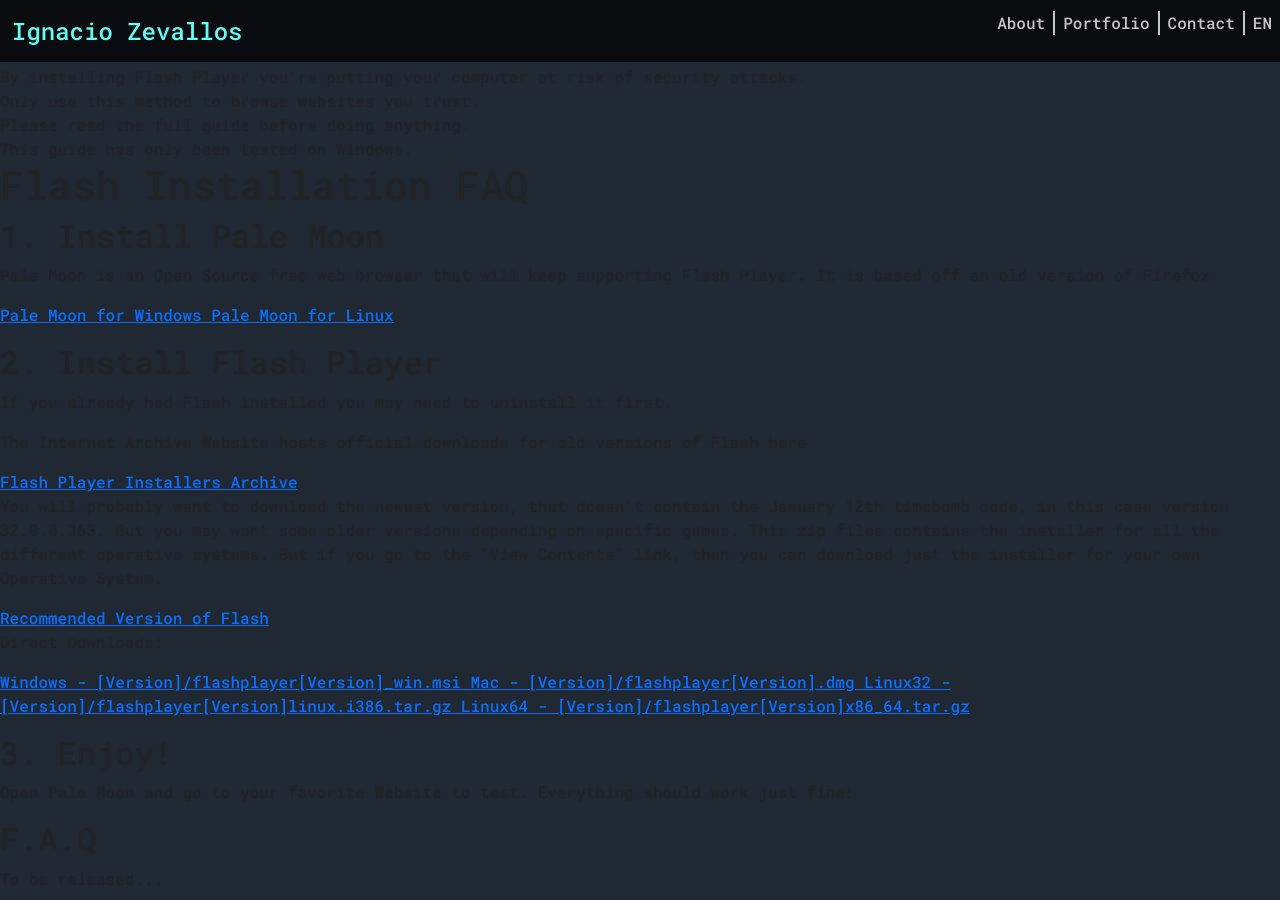
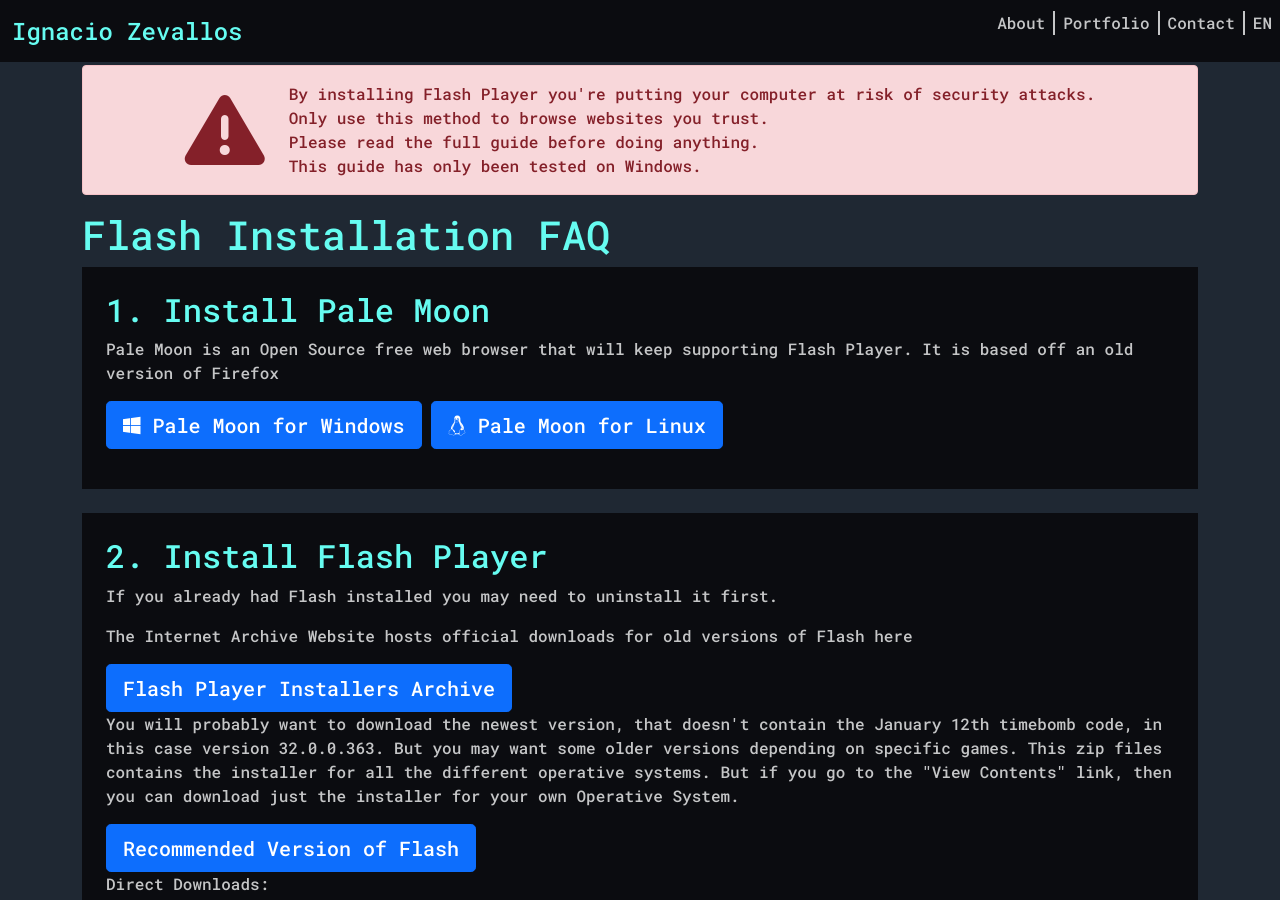
Before and after one commit to ijzm/ijzm.github.io, a Jekyll site: the page built from RandomStuff/FlashFAQ.html, in a window 1280 px wide and 900 px high. Built offline with Jekyll 4.4.1, drawn with Linux system fonts in a browser that asks for light colours; nearby versions of some CDN libraries.

Commit message:
Ported FlashFaq & NitromeMusic

```diff
--- a/RandomStuff/FlashFAQ.html
+++ b/RandomStuff/FlashFAQ.html
@@ -3,8 +3,11 @@ layout: default
 title: Flash Installation FAQ
 description: "Using Flash Player in 2021 and later"
 ---
-<div class="Container">
-<div class="Warning">
+<!--TODO: Buttons-->
+<div class="container">
+	<div class="alert alert-danger d-flex flex-row justify-content-center" role="alert">
+		<div class="fas fa-exclamation-triangle me-4 h-100 display-1 color-black fw-bold"></div>
+		<div>
 			By installing Flash Player you're putting your computer at risk of security attacks.
 			<br>
 			Only use this method to browse websites you trust.
@@ -13,33 +16,33 @@ Please read the full guide before doing anything.
 			<br>
 			This guide has only been tested on Windows.
 		</div>
+	</div>
 
-<h1>
+	<h1 class="color-text-accent">
 		Flash Installation FAQ
 	</h1>
-
-<div class="FullBox">
-<h2>
+	<div class="bg-container p-4 mb-4 color-text-default">
+		<h2 class="color-text-accent">
 			1. Install Pale Moon
 		</h2>
 		<p>
-Pale Moon is an Open Source free web browser that will keep supporting Flash Player. It is based off an old version of Firefox
+			Pale Moon is an Open Source free web browser that will keep supporting Flash Player. It is based off an old
+			version of Firefox
+		</p>
 
-<div class="FlexList">
-	<a class="Windows Button" href="https://www.palemoon.org/download.shtml">
+		<a class="btn btn-primary btn-lg mb-3 mw-100" role="button" href="https://www.palemoon.org/download.shtml">
+			<i class="fab fa-windows"></i>
 			Pale Moon for Windows
 		</a>
-	<a class="Linux Button" href="http://linux.palemoon.org/">
+		<a class="btn btn-primary btn-lg mb-3 mw-100" role="button" href="http://linux.palemoon.org/">
+			<i class="fab fa-linux"></i>
 			Pale Moon for Linux
 		</a>
 
-</div>
-</p>
 
 	</div>
-
-<div class="FullBox">
-<h2>
+	<div class="bg-container p-4 mb-4 color-text-default">
+		<h2 class="color-text-accent">
 			2. Install Flash Player
 		</h2>
 		<p>
@@ -48,38 +51,53 @@ Pale Moon is an Open Source free web browser that will keep supporting Flash Pla
 		<p>
 			The Internet Archive Website hosts official downloads for old versions of Flash here
 		</p>
-<a class="Button" href="https://archive.org/download/flashplayerarchive/pub/flashplayer/installers/archive/">
+		<a class="btn btn-primary btn-lg" role="button"
+			href="https://archive.org/download/flashplayerarchive/pub/flashplayer/installers/archive/">
 			Flash Player Installers Archive
 		</a>
 		<p>
-You will probably want to download the newest version, that doesn't contain the January 12th timebomb code, in this case version 32.0.0.363. But you may want some older versions depending on specific games.
+			You will probably want to download the newest version, that doesn't contain the January 12th timebomb code,
+			in this case version 32.0.0.363. But you may want some older versions depending on specific games.
 
-This zip files contains the installer for all the different operative systems. But if you go to the "View Contents" link, then you can download just the installer for your own Operative System.
+			This zip files contains the installer for all the different operative systems. But if you go to the "View
+			Contents" link, then you can download just the installer for your own Operative System.
 		</p>
-<a class="Button" href="https://ia803201.us.archive.org/view_archive.php?archive=/18/items/flashplayerarchive/pub/flashplayer/installers/archive/fp_32.0.0.363_archive.zip">
+		<a class="btn btn-primary btn-lg" role="button"
+			href="https://ia803201.us.archive.org/view_archive.php?archive=/18/items/flashplayerarchive/pub/flashplayer/installers/archive/fp_32.0.0.363_archive.zip">
 			Recommended Version of Flash
 		</a>
 
 		<p>
 			Direct Downloads:
 		</p>
-	<a class="Windows Button" href="https://archive.org/download/flashplayerarchive/pub/flashplayer/installers/archive/fp_32.0.0.363_archive.zip/32_0_r0_363%2Fflashplayer32_0r0_363_win.msi">
+		<a class="btn btn-primary mb-3 text-truncate mw-100" role="button"
+			href="https://archive.org/download/flashplayerarchive/pub/flashplayer/installers/archive/fp_32.0.0.363_archive.zip/32_0_r0_363%2Fflashplayer32_0r0_363_win.msi">
+			<i class="fab fa-windows"></i>
 			Windows - [Version]/flashplayer[Version]_win.msi
 		</a>
-	<a class="Mac Button" href="https://archive.org/download/flashplayerarchive/pub/flashplayer/installers/archive/fp_32.0.0.363_archive.zip/32_0_r0_363%2Fflashplayer32_0r0_363_mac.dmg">
+		</br>
+		<a class="btn btn-primary mb-3 text-truncate mw-100" role="button"
+			href="https://archive.org/download/flashplayerarchive/pub/flashplayer/installers/archive/fp_32.0.0.363_archive.zip/32_0_r0_363%2Fflashplayer32_0r0_363_mac.dmg">
+			<i class="fab fa-apple"></i>
 			Mac - [Version]/flashplayer[Version].dmg
 		</a>
-	<a class="Linux Button" href="https://archive.org/download/flashplayerarchive/pub/flashplayer/installers/archive/fp_32.0.0.363_archive.zip/32_0_r0_363%2Fflashplayer32_0r0_363_linux.i386.tar.gz">
+		</br>
+		<a class="btn btn-primary mb-3 text-truncate mw-100"
+			href="https://archive.org/download/flashplayerarchive/pub/flashplayer/installers/archive/fp_32.0.0.363_archive.zip/32_0_r0_363%2Fflashplayer32_0r0_363_linux.i386.tar.gz">
+			<i class="fab fa-linux"></i>
 			Linux32 - [Version]/flashplayer[Version]linux.i386.tar.gz
 		</a>
-	<a class="Linux Button" href="https://archive.org/download/flashplayerarchive/pub/flashplayer/installers/archive/fp_32.0.0.363_archive.zip/32_0_r0_363%2Fflashplayer32_0r0_363_linux.x86_64.tar.gz">
+		</br>
+		<a class="btn btn-primary mb-3 text-truncate mw-100"
+			href="https://archive.org/download/flashplayerarchive/pub/flashplayer/installers/archive/fp_32.0.0.363_archive.zip/32_0_r0_363%2Fflashplayer32_0r0_363_linux.x86_64.tar.gz">
+			<i class="fab fa-linux"></i>
 			Linux64 - [Version]/flashplayer[Version]x86_64.tar.gz
 		</a>
 		</p>
 	</div>
 
-<div class="FullBox">
-<h2>
+	<div class="bg-container p-4 mb-4 color-text-default">
+		<h2 class="color-text-accent">
 			3. Enjoy!
 		</h2>
 		<p>
@@ -87,8 +105,8 @@ Open Pale Moon and go to your favorite Website to test. Everything should work j
 		</p>
 	</div>
 
-<div class="FullBox">
-<h2>
+	<div class="bg-container p-4 mb-4 color-text-default">
+		<h2 class="color-text-accent">
 			F.A.Q
 		</h2>
 
@@ -99,5 +117,4 @@ To be released...
 			Have a question? Message ijzm#5506 on Discord or send an email to flashFAQ@ignaciozevallos.com
 		</p>
 	</div>
-
 </div>
--- a/assets/css/main.scss
+++ b/assets/css/main.scss
@@ -25,6 +25,8 @@ html, body {
 body {
 	padding-top: 65px;
 }
+
+
 /*---BOOTSTRAP STUFF--*/
 
 /*Backgroud Color*/
```
Also changed, not shown: RandomStuff/NitromeMusic.html (+20 -20 lines). Lines whose indentation alone changed are shown as unchanged.
